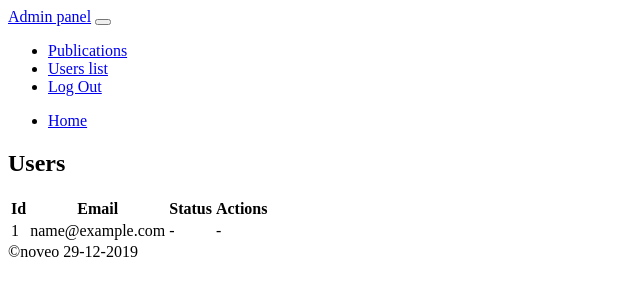
After one commit to ilnar-kantug/symf, a Symfony app: template templates/admin/user_list.html.twig in a window 1280 px wide. The commit adds this page. Shown: the top 300 px of the page, without its empty margins (0-640 px from the left). Run offline with Twig, Linux system fonts and the light colour scheme; the template is opened without the code that fills it: most values are stand-ins (such as "Sample title", 1, 10 or a date in 2020); some libraries are stand-ins or nearby versions.

Commit message:
added admin users list page

```diff
--- a/config/routes.yaml
+++ b/config/routes.yaml
@@ -69,3 +69,7 @@ admin_post_update:
     path: /admin/post/{id}/update
     controller: App\Controller\Admin\PostController::update
     methods: POST
+
+admin_users_list:
+    path: /admin/users
+    controller: App\Controller\Admin\UserController::index
--- a/src/Constants/Paginator.php
+++ b/src/Constants/Paginator.php
@@ -6,6 +6,7 @@ class Paginator
 {
     public const DEFAULT_PAGE = 1;
     public const POST_PER_PAGE = 10;
+    public const USER_PER_PAGE = 4;
     public const PROFILE_PER_PAGE = 4;
     public const PAGE = 'page';
 }
--- /dev/null
+++ b/templates/admin/user_list.html.twig
@@ -0,0 +1,32 @@
+{% extends 'layouts/admin.html.twig' %}
+
+{% block title %}Users List{% endblock %}
+
+{% block body %}
+    <div class="admin-users_list">
+        <h2>Users</h2>
+        <table class="table table-striped">
+            <thead>
+            <tr>
+                <th scope="col">Id</th>
+                <th scope="col">Email</th>
+                <th scope="col">Status</th>
+                <th scope="col">Actions</th>
+            </tr>
+            </thead>
+            <tbody>
+            {% for user in users %}
+                <tr>
+                    <td>{{ user.id }}</td>
+                    <td>{{ user.email }}</td>
+                    <td> - </td>
+                    <td> - </td>
+                </tr>
+            {% endfor %}
+            </tbody>
+        </table>
+        <div>
+            {{ knp_pagination_render(users) }}
+        </div>
+    </div>
+{% endblock %}
--- a/templates/layouts/admin.html.twig
+++ b/templates/layouts/admin.html.twig
@@ -13,6 +13,9 @@
                         <a class="nav-link" href="{{ path('admin_post_index') }}">Publications</a>
                     </li>
                     <li class="nav-item">
+                        <a class="nav-link" href="{{ path('admin_users_list') }}">Users list</a>
+                    </li>
+                    <li class="nav-item">
                         <a class="nav-link" href="{{ path('app_logout') }}">Log Out</a>
                     </li>
                 </ul>
```
Also changed, not shown: src/Controller/Admin/UserController.php (added, +19 -0 lines), src/Services/Admin/UserService.php (added, +46 -0 lines).
